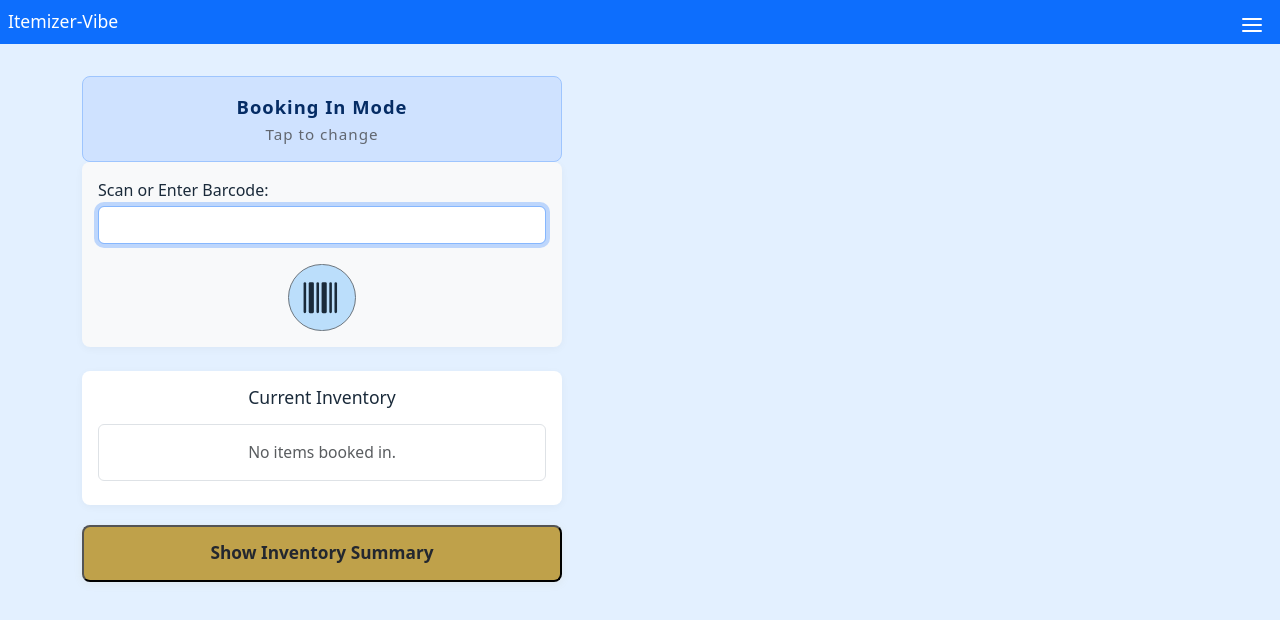
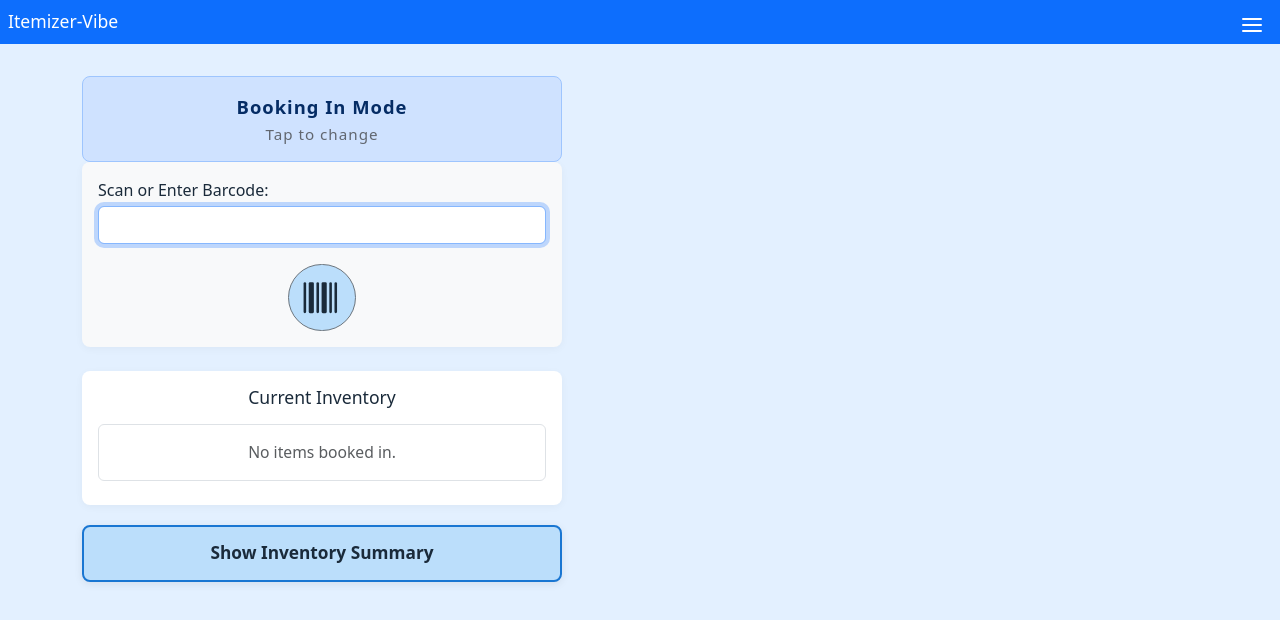
Before and after one commit to iangorse/itemizer-vibe, a React (Vite) app: page /itemizer-vibe/ in a window 1280 px wide. Shown: the top 620 px of the page. Built offline with nearby package versions, Linux system fonts and the light colour scheme.

Commit message:
Refactor InventoryPage button styles: Enhance button appearance with CSS variables and transitions for improved user experience

```diff
--- a/src/components/InventoryPage.jsx
+++ b/src/components/InventoryPage.jsx
@@ -1,4 +1,4 @@
-  const isMobile = /Android|webOS|iPhone|iPad|iPod|BlackBerry|IEMobile|Opera Mini/i.test(navigator.userAgent);
+const isMobile = /Android|webOS|iPhone|iPad|iPod|BlackBerry|IEMobile|Opera Mini/i.test(navigator.userAgent);
 import React, { useRef, useEffect, useState } from 'react';
 import { useNavigate } from 'react-router-dom';
 import BarcodeScanner from './BarcodeScanner';
@@ -229,10 +229,24 @@ function InventoryPage({
       </div>
       <button
         type="button"
-        style={{ width: '100%', padding: '0.8em', fontSize: '1.08em', borderRadius: '8px', background: '#bfa14a', color: '#23272f', fontWeight: 700, marginBottom: '1em', boxShadow: '0 2px 8px rgba(191,161,74,0.10)' }}
+        style={{
+          width: '100%',
+          padding: '0.8em',
+          fontSize: '1.08em',
+          borderRadius: '8px',
+          fontWeight: 700,
+          marginBottom: '1em',
+          background: 'var(--button-bg)',
+          color: 'var(--primary-text)',
+          border: '2px solid var(--accent)',
+          boxShadow: '0 2px 8px rgba(0,0,0,0.08)',
+          transition: 'background 0.2s, color 0.2s',
+        }}
         onClick={() => setShowSummary(s => !s)}
         aria-expanded={showSummary}
         aria-controls="inventory-summary"
+        onMouseOver={e => e.currentTarget.style.background = 'var(--button-hover)'}
+        onMouseOut={e => e.currentTarget.style.background = 'var(--button-bg)'}
       >
         {showSummary ? 'Hide Inventory Summary' : 'Show Inventory Summary'}
       </button>
```
